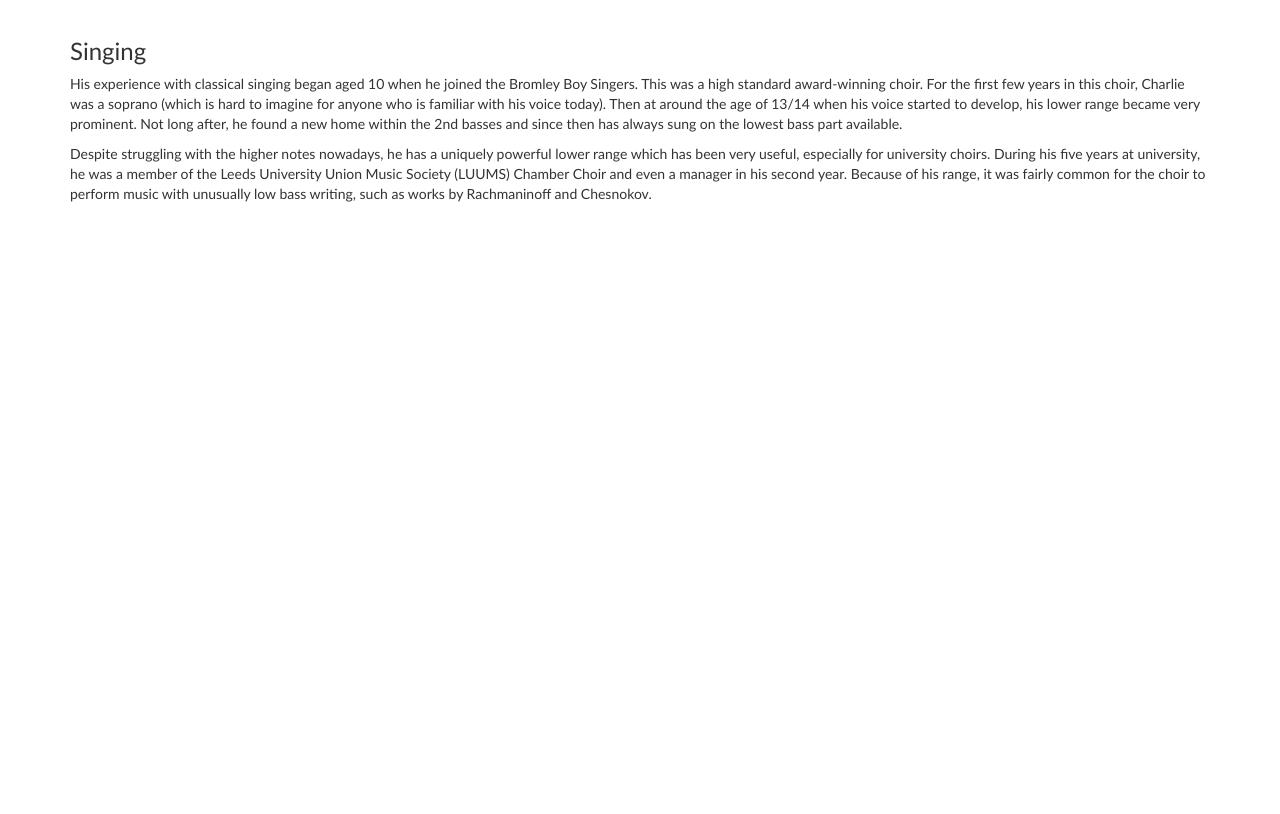
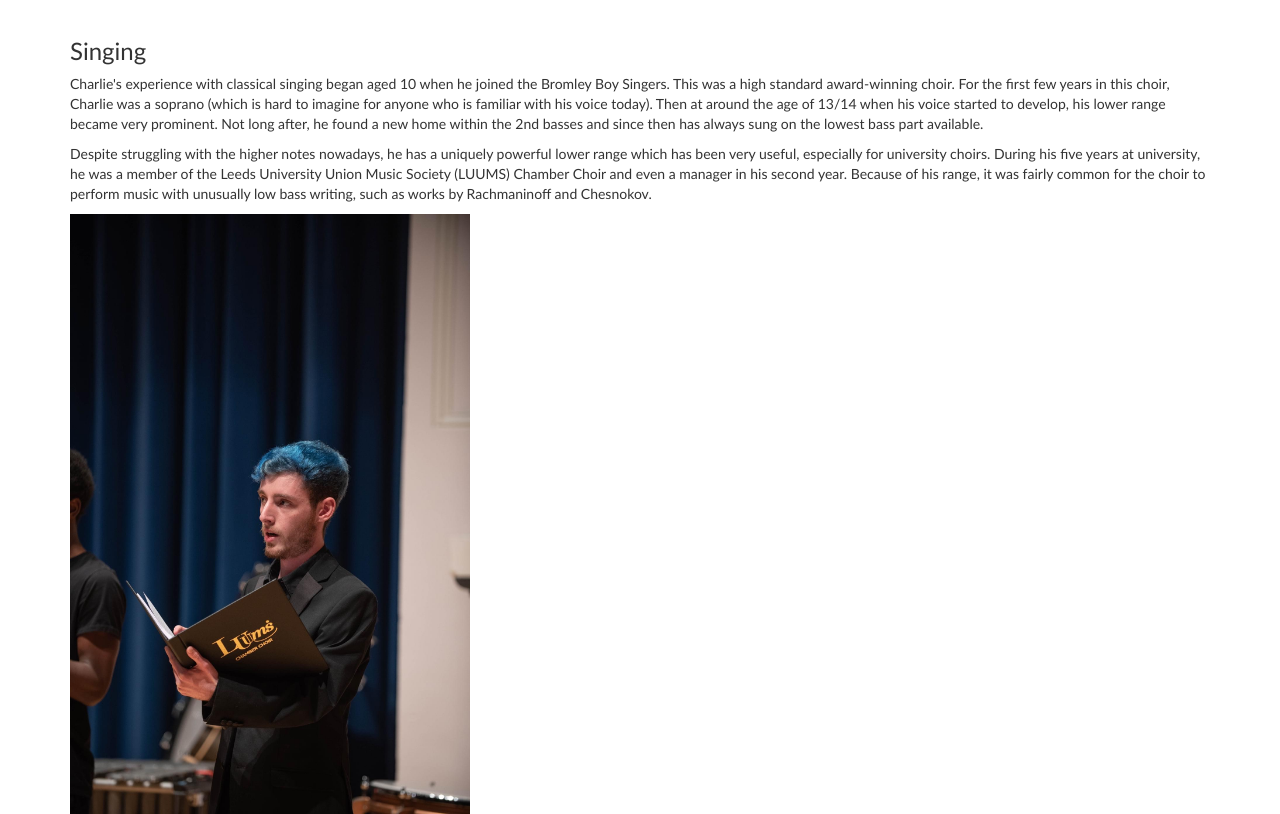
Before and after one commit to CharlesTerry2000/CharlieTerryMusician.github.io, a plain HTML site: page Singing.html in a window 1280 px wide. Shown: the part 54-868 px from the top of the page. Before the commit the page ends 800 px from the top, so only its background shows below. Drawn offline with nearby package versions, Linux system fonts and the light colour scheme.

Commit message:
Text Change and Pictures
Small change in text and addition of pictures to some of the pages.

```diff
--- a/Singing.html
+++ b/Singing.html
@@ -30,8 +30,12 @@
 
 <div class="container">
   <h3 style="font-family: candara">Singing</h3>
-  <p style="font-family: candara">His experience with classical singing began aged 10 when he joined the Bromley Boy Singers. This was a high standard award-winning choir. For the first few years in this choir, Charlie was a soprano (which is hard to imagine for anyone who is familiar with his voice today). Then at around the age of 13/14 when his voice started to develop, his lower range became very prominent. Not long after, he found a new home within the 2nd basses and since then has always sung on the lowest bass part available. </p>
+  <p style="font-family: candara">Charlie's experience with classical singing began aged 10 when he joined the Bromley Boy Singers. This was a high standard award-winning choir. For the first few years in this choir, Charlie was a soprano (which is hard to imagine for anyone who is familiar with his voice today). Then at around the age of 13/14 when his voice started to develop, his lower range became very prominent. Not long after, he found a new home within the 2nd basses and since then has always sung on the lowest bass part available. </p>
   <p style="font-family: candara">Despite struggling with the higher notes nowadays, he has a uniquely powerful lower range which has been very useful, especially for university choirs. During his five years at university, he was a member of the Leeds University Union Music Society (LUUMS) Chamber Choir and even a manager in his second year. Because of his range, it was fairly common for the choir to perform music with unusually low bass writing, such as works by Rachmaninoff and Chesnokov.</p>
+  <img
+    src="Singing.jpeg"
+    alt="Singing"
+    width = "400" />
 </div>
 
 </body>
```
Also changed, not shown: Brass.html (+4 -0 lines), Contact.html (+4 -0 lines), Contact.jpeg (added), Singing.jpeg (added), Trombone.jpeg (added).
